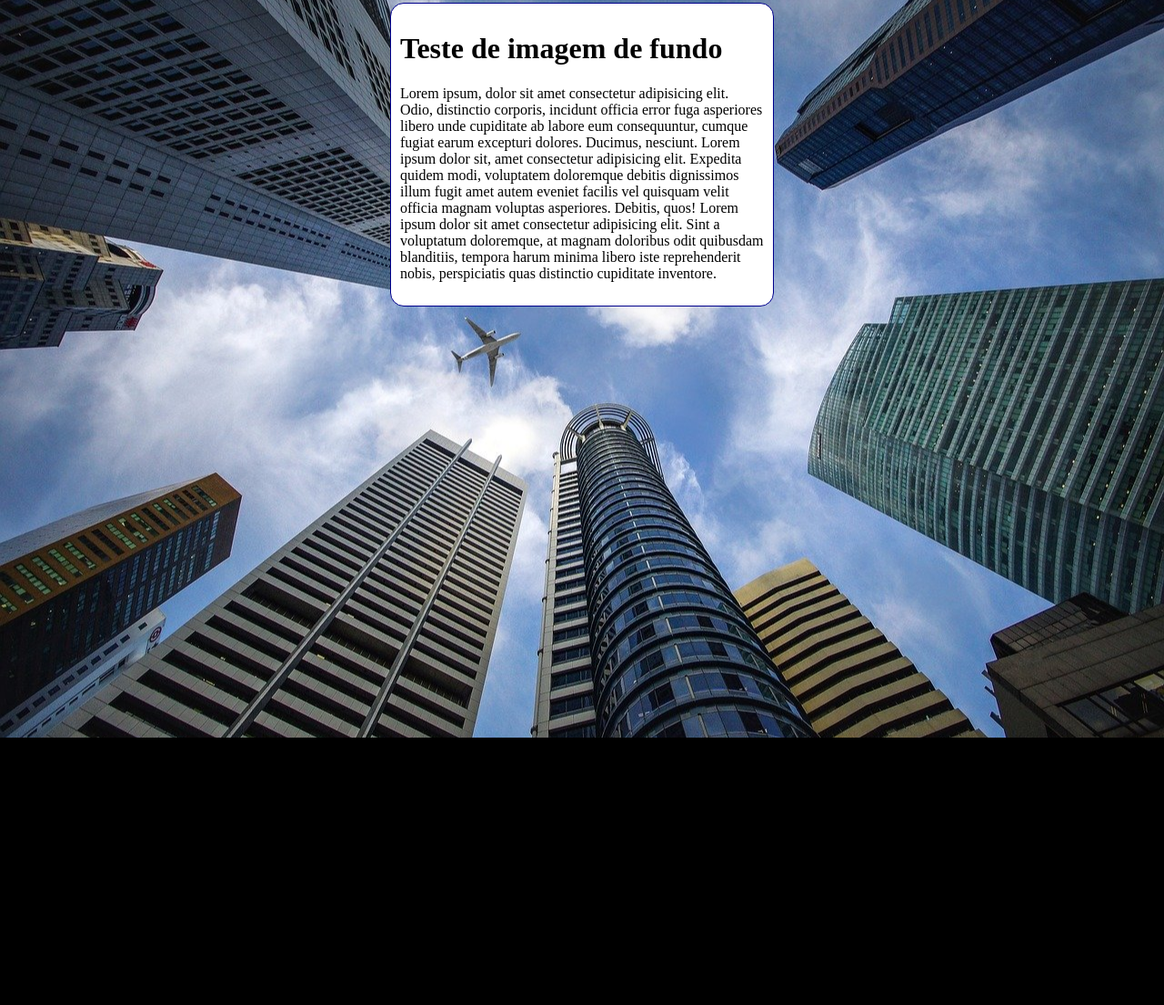
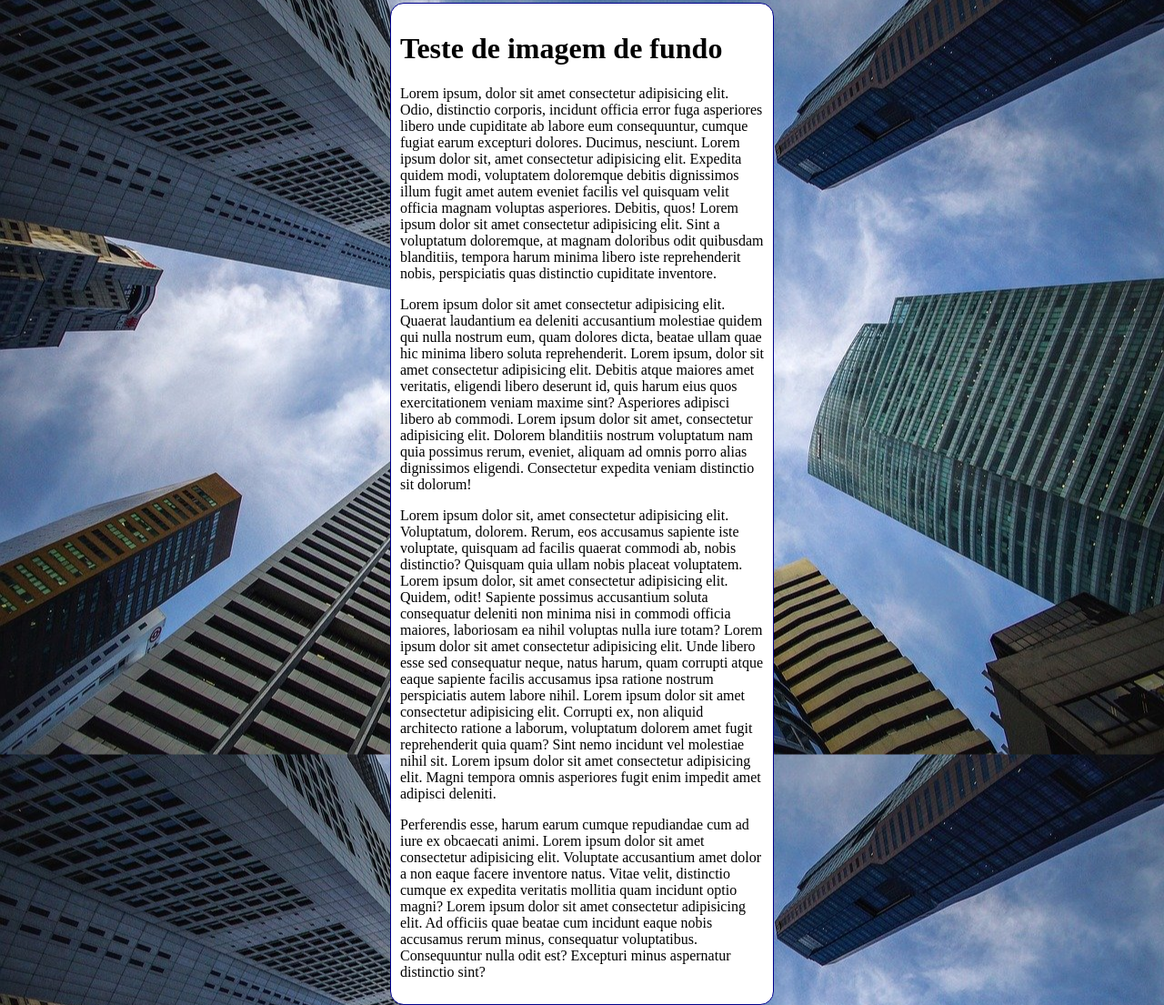
Before and after one commit to ThiagoAlb/Estudos, a plain HTML site: page ex022/fundo006.html in a window 1280 px wide. Shown: the part 5-1110 px from the top of the page at 91% size. Before the commit the page ends 816 px from the top, so only its background shows below. Drawn offline with Linux system fonts and the light colour scheme.

Commit message:
Update fundo006.html

```diff
--- a/ex022/fundo006.html
+++ b/ex022/fundo006.html
@@ -11,7 +11,7 @@
             background-color: black;
             background-image: url('imagens/wallpaper002.jpg');
             background-position: center center;
-            background-repeat: no-repeat;
+            background-repeat: repeat-y;
             background-size: cover;
         }
 
@@ -28,7 +28,19 @@
 <body>
     <main>
         <h1>Teste de imagem de fundo</h1>
-        <p>Lorem ipsum, dolor sit amet consectetur adipisicing elit. Odio, distinctio corporis, incidunt officia error fuga asperiores libero unde cupiditate ab labore eum consequuntur, cumque fugiat earum excepturi dolores. Ducimus, nesciunt. Lorem ipsum dolor sit, amet consectetur adipisicing elit. Expedita quidem modi, voluptatem doloremque debitis dignissimos illum fugit amet autem eveniet facilis vel quisquam velit officia magnam voluptas asperiores. Debitis, quos! Lorem ipsum dolor sit amet consectetur adipisicing elit. Sint a voluptatum doloremque, at magnam doloribus odit quibusdam blanditiis, tempora harum minima libero iste reprehenderit nobis, perspiciatis quas distinctio cupiditate inventore.</p>
+        <p>
+            Lorem ipsum, dolor sit amet consectetur adipisicing elit. Odio, distinctio corporis, incidunt officia error fuga asperiores libero unde cupiditate ab labore eum consequuntur, cumque fugiat earum excepturi dolores. Ducimus, nesciunt. Lorem ipsum dolor sit, amet consectetur adipisicing elit. Expedita quidem modi, voluptatem doloremque debitis dignissimos illum fugit amet autem eveniet facilis vel quisquam velit officia magnam voluptas asperiores. Debitis, quos! Lorem ipsum dolor sit amet consectetur adipisicing elit. Sint a voluptatum doloremque, at magnam doloribus odit quibusdam blanditiis, tempora harum minima libero iste reprehenderit nobis, perspiciatis quas distinctio cupiditate inventore.
+        <p>
+            Lorem ipsum dolor sit amet consectetur adipisicing elit. Quaerat laudantium ea deleniti accusantium molestiae quidem qui nulla nostrum eum, quam dolores dicta, beatae ullam quae hic minima libero soluta reprehenderit.
+            Lorem ipsum, dolor sit amet consectetur adipisicing elit. Debitis atque maiores amet veritatis, eligendi libero deserunt id, quis harum eius quos exercitationem veniam maxime sint? Asperiores adipisci libero ab commodi. Lorem ipsum dolor sit amet, consectetur adipisicing elit. Dolorem blanditiis nostrum voluptatum nam quia possimus rerum, eveniet, aliquam ad omnis porro alias dignissimos eligendi. Consectetur expedita veniam distinctio sit dolorum!
+        </p>
+        <p>
+            Lorem ipsum dolor sit, amet consectetur adipisicing elit. Voluptatum, dolorem. Rerum, eos accusamus sapiente iste voluptate, quisquam ad facilis quaerat commodi ab, nobis distinctio? Quisquam quia ullam nobis placeat voluptatem. Lorem ipsum dolor, sit amet consectetur adipisicing elit. Quidem, odit! Sapiente possimus accusantium soluta consequatur deleniti non minima nisi in commodi officia maiores, laboriosam ea nihil voluptas nulla iure totam? Lorem ipsum dolor sit amet consectetur adipisicing elit. Unde libero esse sed consequatur neque, natus harum, quam corrupti atque eaque sapiente facilis accusamus ipsa ratione nostrum perspiciatis autem labore nihil. Lorem ipsum dolor sit amet consectetur adipisicing elit. Corrupti ex, non aliquid architecto ratione a laborum, voluptatum dolorem amet fugit reprehenderit quia quam? Sint nemo incidunt vel molestiae nihil sit.
+            Lorem ipsum dolor sit amet consectetur adipisicing elit. Magni tempora omnis asperiores fugit enim impedit amet adipisci deleniti.
+        </p>
+        <p>
+            Perferendis esse, harum earum cumque repudiandae cum ad iure ex obcaecati animi. Lorem ipsum dolor sit amet consectetur adipisicing elit. Voluptate accusantium amet dolor a non eaque facere inventore natus. Vitae velit, distinctio cumque ex expedita veritatis mollitia quam incidunt optio magni? Lorem ipsum dolor sit amet consectetur adipisicing elit. Ad officiis quae beatae cum incidunt eaque nobis accusamus rerum minus, consequatur voluptatibus. Consequuntur nulla odit est? Excepturi minus aspernatur distinctio sint?</p>
+        </p>
     </main>
 </body>
 </html>
```
